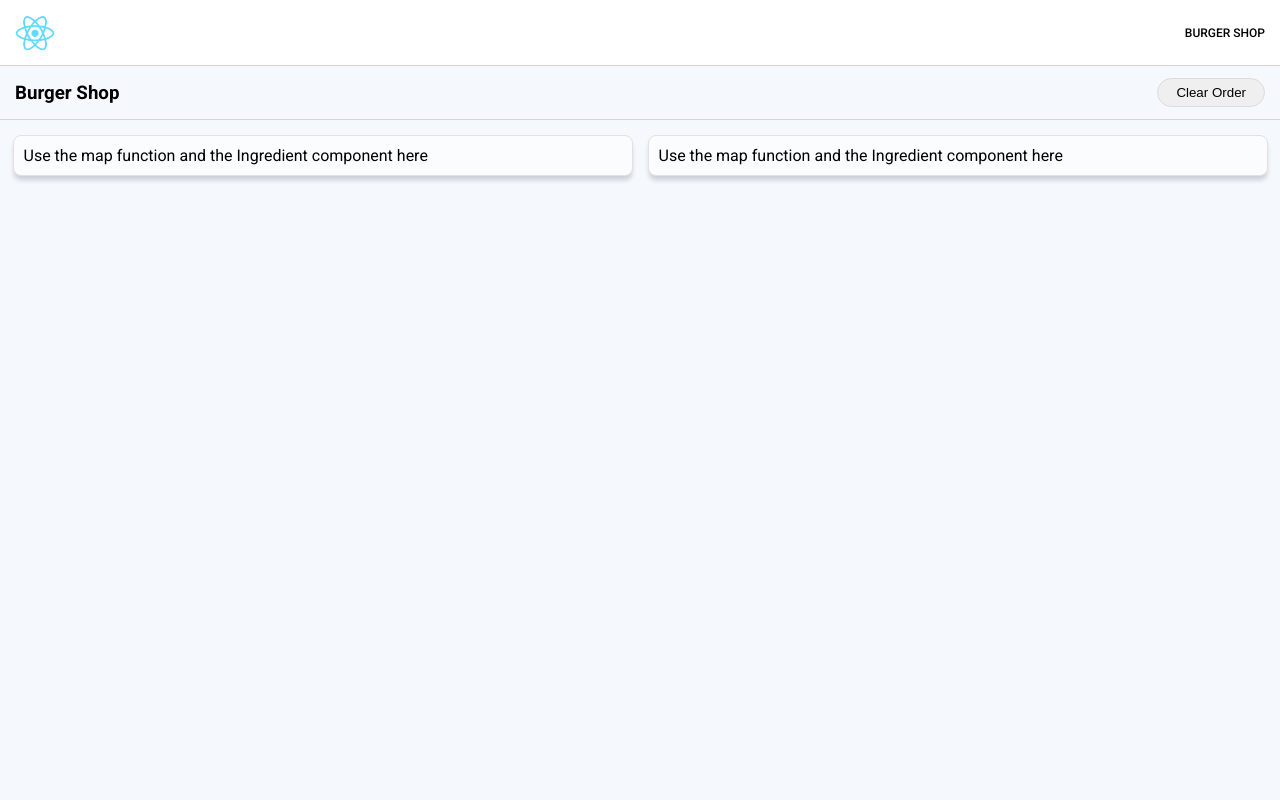
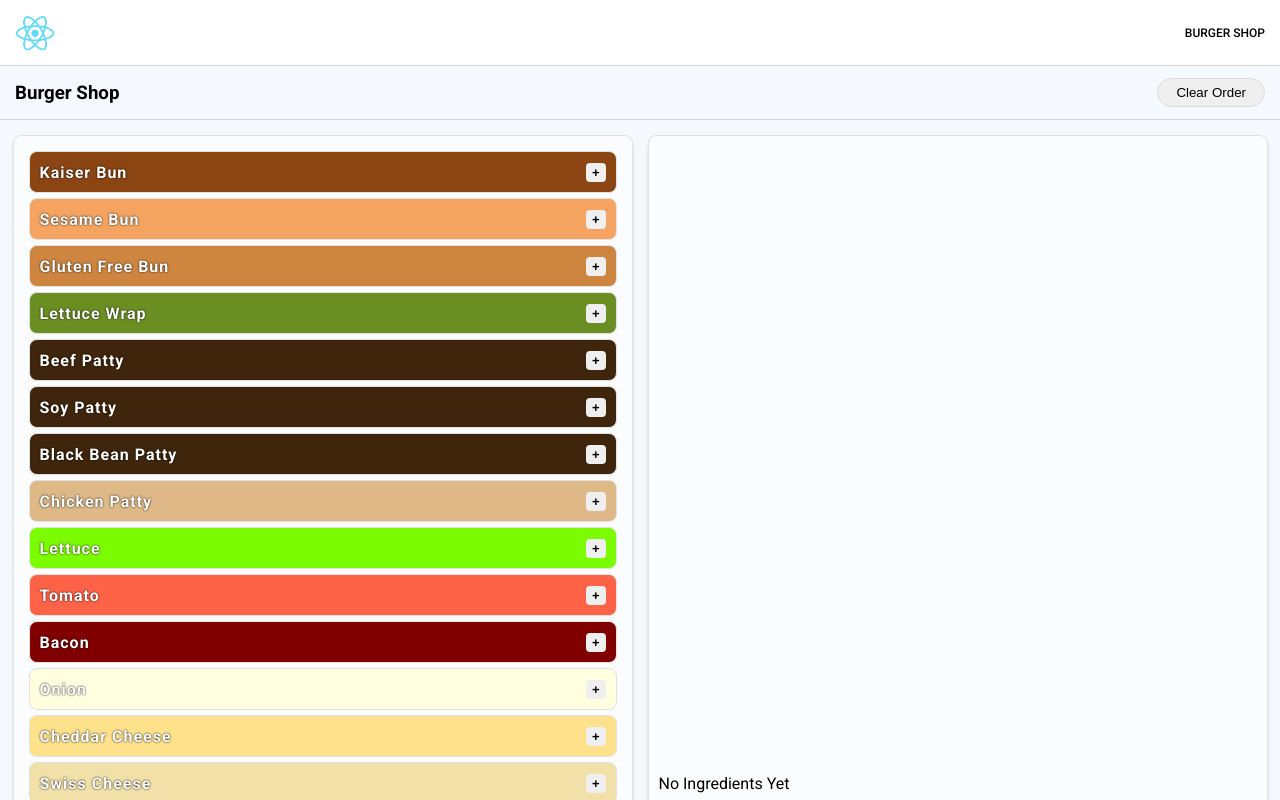
Before and after one commit to juanm98/reactville-lab, a React (Create React App) app: page /burgers in a window 1280 px wide. Built offline with nearby package versions, Linux system fonts and the light colour scheme; a web font is replaced by a local one.

Commit message:
Complete Step 3

```diff
--- a/src/Components/BurgerShop/BurgerStack.jsx
+++ b/src/Components/BurgerShop/BurgerStack.jsx
@@ -1,9 +1,19 @@
+import { ingredients } from "../../data/burger-data"
+import Ingredient from "./Ingredient"
 
 const BurgerStack = (props) => {
   return (
-    <ul className="burger-stack">
-      Use the map function and the Ingredient component here
-    </ul>
+    <>
+      <ul className="burger-stack">
+        {props.ingredients?.length ?
+          props.ingredients.map((ingredient, idx) => (
+            <Ingredient key={idx} idx={idx} ingredient={ingredient} removeFromBurger={props.removeFromBurger} />
+          ))
+          :
+          <p>No Ingredients Yet</p>
+}
+      </ul>
+    </>
   )
 }
 
--- a/src/Components/BurgerShop/Ingredient.jsx
+++ b/src/Components/BurgerShop/Ingredient.jsx
@@ -1,10 +1,13 @@
 
 const Ingredient = (props) => {
+	console.log(props.Ingredient)
 	return (
-		<li>
-			Name of ingredient here
-			<button>+</button>
-			<button>X</button>
+		<li style={{background: props.ingredient.color}}>
+			{props.ingredient.name}
+			{props.isList
+			? <button onClick={() => props.addToBurger(props.ingredient)}>+</button>
+			: <button onClick={() => props.removeFromBurger(props.idx)}>X</button>
+			}
 		</li>
 	)
 }
--- a/src/Components/BurgerShop/IngredientList.jsx
+++ b/src/Components/BurgerShop/IngredientList.jsx
@@ -1,8 +1,12 @@
+import { ingredients } from "../../data/burger-data"
+import Ingredient from "./Ingredient"
 
 const IngredientList = (props) => {
 	return (
 		<ul>
-			Use the map function and the Ingredient component here
+			{props.ingredients.map((ingredient, idx) => (
+				<Ingredient key={idx} isList={true} ingredient={ingredient}/>
+			))}
 		</ul>
 	)
 }
```
